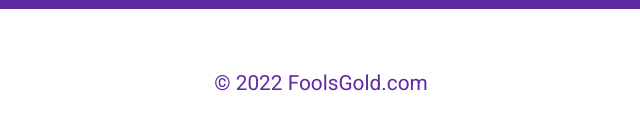
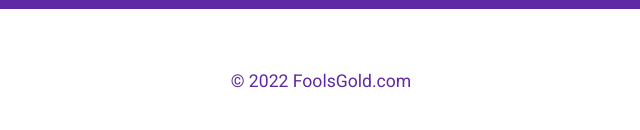
Before and after one commit to dev-mohieb/nft-landing-page, a plain HTML site: page index.html in a window 1536 px wide. Shown: the part 2197-2327 px from the top of the page, 447-1087 px from the left. Drawn offline with Linux system fonts and the light colour scheme.

Commit message:
Fix footer fontsize

```diff
--- a/style.css
+++ b/style.css
@@ -117,7 +117,7 @@
     color: var(--blue);
 }
 
-/* media q*/
+/* Media Query*/
 @media (min-width: 1400px) {
     /* Typography */
 
@@ -132,8 +132,13 @@
     h3 {
         font-size: 1.7em;
     }
+
     p {
         font-size: 1.3em;
+    }
+
+    footer p {
+        font-size: 1.1em;
     }
 
     /* Layout */
```
